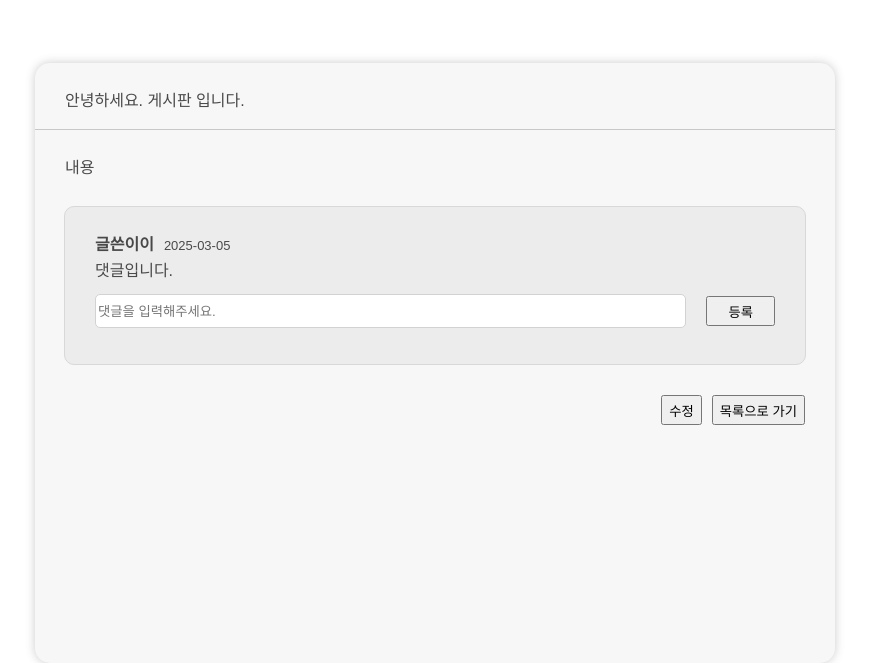
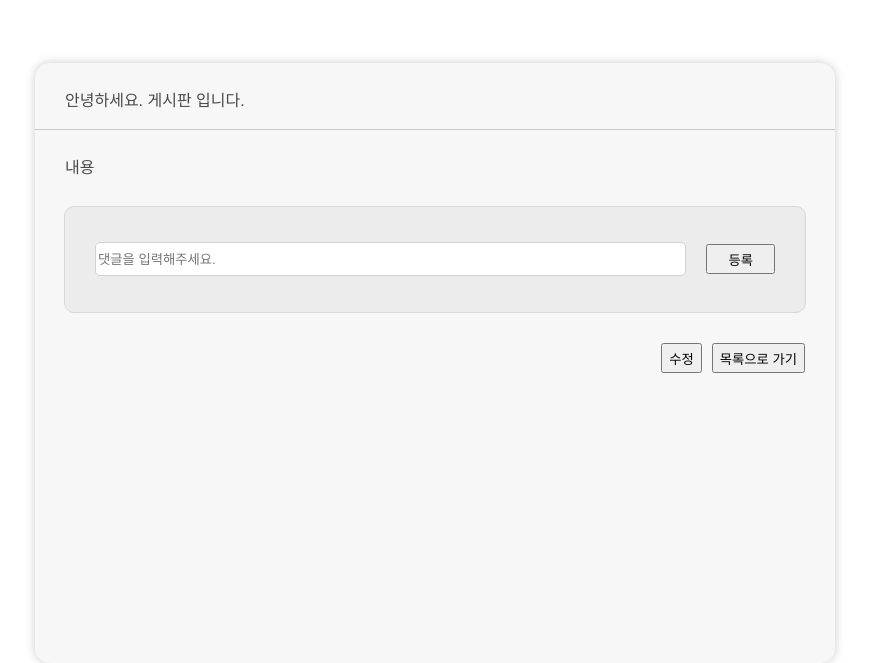
Before and after one commit to crossjane/board_react, a React (Create React App) app: page /boards/1 in a window 1280 px wide. Shown: the part 137-800 px from the top of the page, without its empty margins (205-1074 px from the left). Built offline with nearby package versions, Linux system fonts and the light colour scheme; the HTML template or start-up script is replaced by a standard one.

Commit message:
25.03.05 댓글수정

```diff
--- a/src/App.css
+++ b/src/App.css
@@ -91,7 +91,7 @@ header p{
 }
 
 .comment {
-  padding:30px 30px 20px 30px;
+  padding:20px 30px 20px 30px;
   background-color: rgb(236, 236, 236);
   border-radius: 10px;
   border:1px solid rgb(216, 216, 216);
--- a/src/boards/BoardDetail.js
+++ b/src/boards/BoardDetail.js
@@ -1,13 +1,13 @@
 
 
 import '../App.css';
-import {useState} from 'react';
+import {useEffect, useState} from 'react';
 import { getBoards } from '../api/boardApi';
 import { useNavigate, useParams } from 'react-router-dom';
 
 function BoardDetail(){
 const navigate = useNavigate();
-const [boards, setBoards] = useState(getBoards);
+const [board, setBoard] = useState();
 const [comment, setComment] = useState("");
 const [selectedBoard, setSelectedBoard] = useState();
 
@@ -57,17 +57,26 @@ function changeComment(e){
 
 // return (
 
+useEffect(()=>{
+   const findIndexBoard = getBoards.findIndex((board)=>board.id === Number(id));
+
+   setBoard(getBoards[findIndexBoard]);
+
+},[]);
+
 
 function commentSave(){
-    const findIndex = getBoards.findIndex((board)=>board.id === Number(id));
+
 
     const newComment = {content:comment, nickname:"하하호호호"};
-     if(!getBoards[findIndex].comment){
-            getBoards[findIndex].comment =[];
+     if(!board.comment){
+        board.comment =[];
          }
-
-     const updatedBoards = getBoards[findIndex].comment.push(newComment);
-     setSelectedBoard(updatedBoards);
+         board.comment.push(newComment);
+       const copyBoard = {...board};
+       const copyComment = [...board.comment];
+       copyBoard.comment = copyComment;
+    setBoard(copyBoard);
     setComment("");
 
  }
@@ -79,18 +88,17 @@ return (
 
 <div className ='board-detail'>
 
-    {boards.map((board)=>(
-        board.id === Number(id)?
+    {board ?
             <>
-            <div key={board.id}>
+
                 <div className='board-title'>{board.title}</div>
                 <div className='board-contents'>{board.description}</div>
-            </div>
+
             </>
     :
            null
 
-    ))}
+    }
 
 
 {/* getBoards에 저장된 댓글들이 불러져와야함->1. getBoards에서 comment 가 있는 댓글들을 모두 불러옴.
@@ -99,20 +107,19 @@ return (
 
 <div className='comment'>
     <div className='comment-view'>
-        <div  className = 'comment-info' style={{ marginBottom:'10px' }}>
-            <div style={{ marginRight:'10px', color:'rgb(72, 72, 72)'}}><strong>글쓴이이</strong></div>
-            <div style={{ fontSize:'13px'}}>2025-03-05</div>
+
+        { board && board.comment && board.comment.length > 0 ? board.comment.map((comment)=>
+        <div style={{marginTop: 30}}>
+            <div  className = 'comment-info' style={{ marginBottom:'10px' }}>
+                <div style={{ marginRight:'10px', color:'rgb(72, 72, 72)'}}><strong>{comment.writer}</strong></div>
+                <div style={{ fontSize:'13px'}}>2025-03-05</div>
+            </div>
+            <div>{comment.content}</div>
         </div>
-        <div>댓글입니다.</div>
-        {/* { selectedBoard.comment? selectedBoard.map((comment)=>
-        <>
-            <div>{comment.content}</div>
-            <div>{comment.writer}</div>
-        </>
         )
         :
             null
-        } */}
+        }
     </div>
     <div className='comment-input'>
         <input
```
